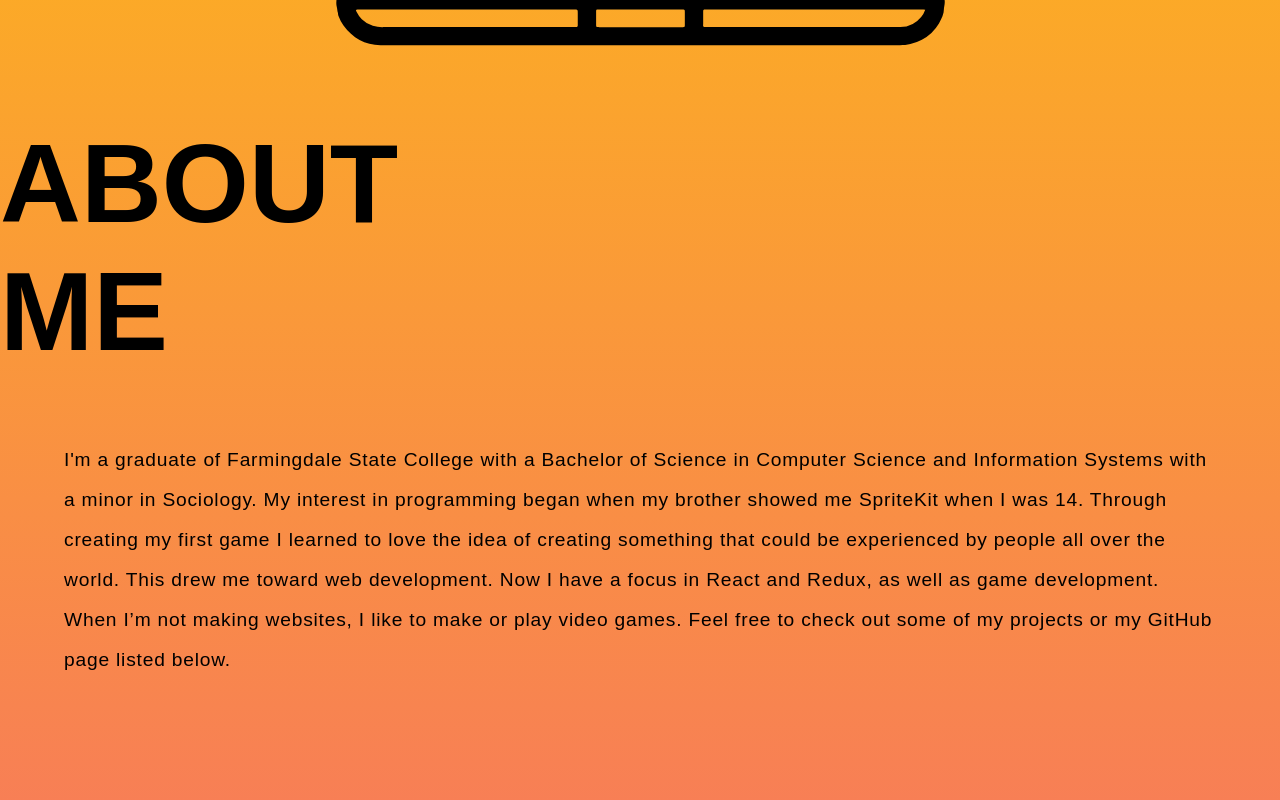
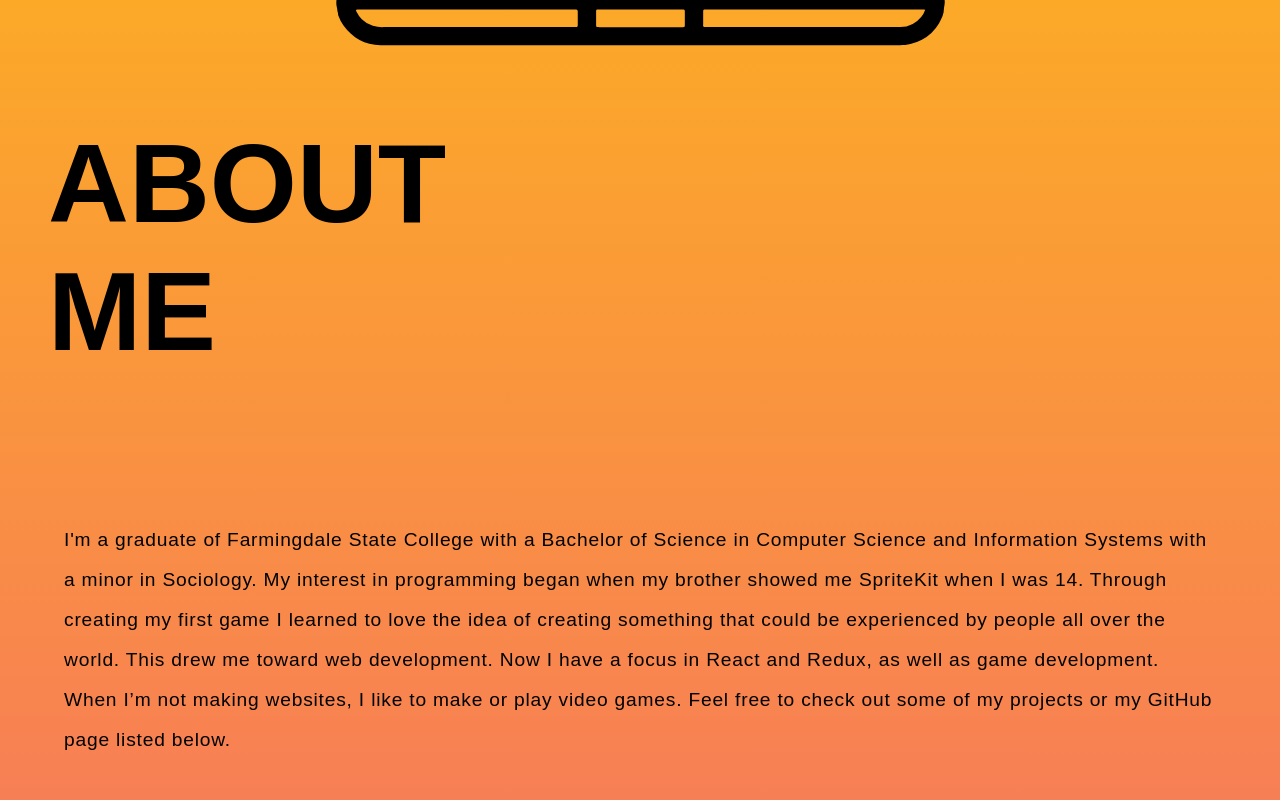
Before and after one commit to JustinTaylorWeiss/justintaylorweiss.com, a React (Create React App) app: page / in a window 1280 px wide. Shown: the part 680-1480 px from the top of the page. Built offline with nearby package versions, Linux system fonts and the light colour scheme.

Commit message:
FIXED THE NOTCH

```diff
--- a/public/index.html
+++ b/public/index.html
@@ -3,7 +3,7 @@
   <head>
     <meta charset="utf-8" />
     <link rel="icon" href="%PUBLIC_URL%/favicon.ico" />
-    <meta name="viewport" content="width=device-width, initial-scale=1" />
+    <meta name="viewport" content="width=device-width, initial-scale=1.0, viewport-fit=cover">
     <meta name="theme-color" content="#000000" />
     <meta
       name="justintaylorweiss.com"
--- a/src/App.css
+++ b/src/App.css
@@ -14,7 +14,7 @@ body {
     max-width: 100%;
     overflow: hidden;
     margin: 0;
-    background-color: #ee1cc0;
+    background-color: #ffcd01;
     background-image: linear-gradient(#ffcd01, #ee1cc0);
     -webkit-font-smoothing: antialiased;
     -moz-osx-font-smoothing: grayscale;
--- a/src/global/components/index.jsx
+++ b/src/global/components/index.jsx
@@ -28,12 +28,15 @@ export const SectionBlock = styled.div`
     }
 `;
 
-export const BigTextWrapper = styled.div`
+export const BigTextWrapper = styled.h2`
+    display: block;
+    margin: 0;
     width: 50vw;
     height: 100vh;
     font-weight: 900;
-    font-size: 20rem;
+    font-size: 18rem;
     line-height: 18rem;
+    padding-left: 3rem;
     @media only screen and (max-aspect-ratio: 5/3) {
         width: 100vw;
         height: 30vh;
@@ -72,6 +75,10 @@ export const BigTextWrapper = styled.div`
         font-size: 7rem;
         line-height: 8rem;
     }
+    @media only screen and (min-width: 700px) and (max-height: 400px) {
+        font-size: 5rem;
+        line-height: 6rem;
+    }
 `;
 
 export const Link = styled.a`
@@ -99,6 +106,10 @@ export const Link = styled.a`
     }
     @media only screen and (min-width: 1000px) and (max-height: 700px) {
         font-size: 1rem;
+        font-weight: 600;
+    }
+    @media only screen and (min-width: 700px) and (max-height: 400px) {
+        font-size: 1.1rem;
         font-weight: 600;
     }
 `;
--- a/src/subcomponents/aboutMeTile.jsx
+++ b/src/subcomponents/aboutMeTile.jsx
@@ -8,6 +8,7 @@ const ParagraphText = styled.p`
     font-size: 2rem;
     line-height: 3.5rem;
     letter-spacing: 0.2rem;
+    padding: 6vh 0 0 0;
     @media only screen and (max-aspect-ratio: 5/3) {
         width: 100vw;
         height: 70vh;
@@ -24,6 +25,7 @@ const ParagraphText = styled.p`
         letter-spacing: 0.15rem;
     }
     @media only screen and (max-height: 1200px) {
+        padding: 20vh 5vw 0 5vw;
         font-size: 1.2rem;
         line-height: 2.5rem;
         letter-spacing: 0.05rem;
@@ -40,6 +42,12 @@ const ParagraphText = styled.p`
         font-size: 1rem;
         line-height: 1.8rem;
         letter-spacing: 0.1rem;
+    }
+    @media only screen and (min-aspect-ratio: 5/2) {
+        padding: 0 5vw 0 5vw;
+        font-size: 1.2rem;
+        line-height: 2.5rem;
+        letter-spacing: 0.05rem;
     }
     @media only screen and (max-width: 425px) and (max-height: 700px) {
         padding: 8vh 10vw 0 10vw;
@@ -67,6 +75,14 @@ const ParagraphText = styled.p`
         line-height: 1.5rem;
         letter-spacing: 0.2rem;
     }
+    @media only screen and (min-width: 700px) and (max-height: 400px) {
+        width: 50vw;
+        height: 100vh;
+        padding: 20vh 3vw 20vh 3vw;
+        font-size: 0.6rem;
+        line-height: 1.2rem;
+        letter-spacing: 0.15rem;
+    }
 `;
 
 export const AboutMeTile = ({}) => (
--- a/src/subcomponents/contactMeTile.jsx
+++ b/src/subcomponents/contactMeTile.jsx
@@ -15,6 +15,9 @@ const ContactRow = styled.div`
     }
     @media only screen and (min-width: 1000px) and (max-height: 700px) {
         height: 13vh;
+    }
+    @media only screen and (min-width: 700px) and (max-height: 400px) {
+        height: 15vh;
     }
 `;
 
--- a/src/subcomponents/landingTile.jsx
+++ b/src/subcomponents/landingTile.jsx
@@ -5,7 +5,9 @@ import { useMediaQuery } from 'react-responsive'
 import { ComputerIcon } from "../assets/computerIcon";
 
 
-const PlacedLogoTextWrapper = styled.div`
+const PlacedLogoTextWrapper = styled.h1`
+    display: block;
+    margin: 0;
     width: 50vw;
     height: 50vh;
     padding: 8vh 0 0 8vh;
@@ -88,17 +90,25 @@ const scrollToElementWithID = (id) => {
     document.getElementById(id)?.scrollIntoView();
 }
 
-export const LandingTile = ({}) => (
-    <g.Split color="#ffcd01">
+export const LandingTile = ({}) => {
+
+    const apectRatio = useMediaQuery({query: '(max-aspect-ratio: 1/1)'});
+    const minWidth =  useMediaQuery({query: '(min-width: 700px)'});
+    const maxHeight = useMediaQuery({query: '(max-height: 400px)'});
+
+    return <g.Split color="#ffcd01">
         <g.SectionBlock>
             <PlacedNameLogo/>
-            {!useMediaQuery({query: '(max-aspect-ratio: 1/1)'}) && <NavText/>}
+            {
+                !(apectRatio || (minWidth && maxHeight))
+                && <NavText/>
+            }
         </g.SectionBlock>
         <g.SectionBlock>
             <StyledComputerIcon/>
         </g.SectionBlock>
     </g.Split>
-);
+};
 
 const NavText = ({}) => (
     <NavTextWrapper>
--- a/src/subcomponents/myProjectsTile.jsx
+++ b/src/subcomponents/myProjectsTile.jsx
@@ -13,6 +13,9 @@ const ProjectRow = styled.div`
     justify-content: center;
     text-align: left;
     @media only screen and (max-width: 800px) {
+        height: 20vh;
+    }
+    @media only screen and (min-width: 700px) and (max-height: 400px) {
         height: 20vh;
     }
 `;
@@ -51,6 +54,12 @@ const SmallParagraphText = styled.p`
         letter-spacing: 0.08rem;
         font-size: 1rem;
     }
+    @media only screen and (min-width: 700px) and (max-height: 400px) {
+        line-height: 1.1rem;
+        letter-spacing: 0.08rem;
+        font-size: 0.75rem;
+    }
+
 `;
 
 export const MyProjectsTile = ({}) => (
```
